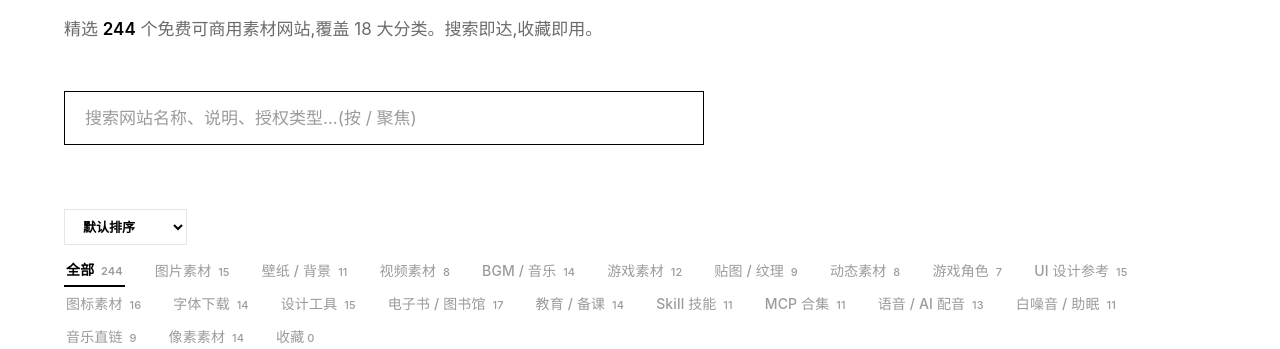
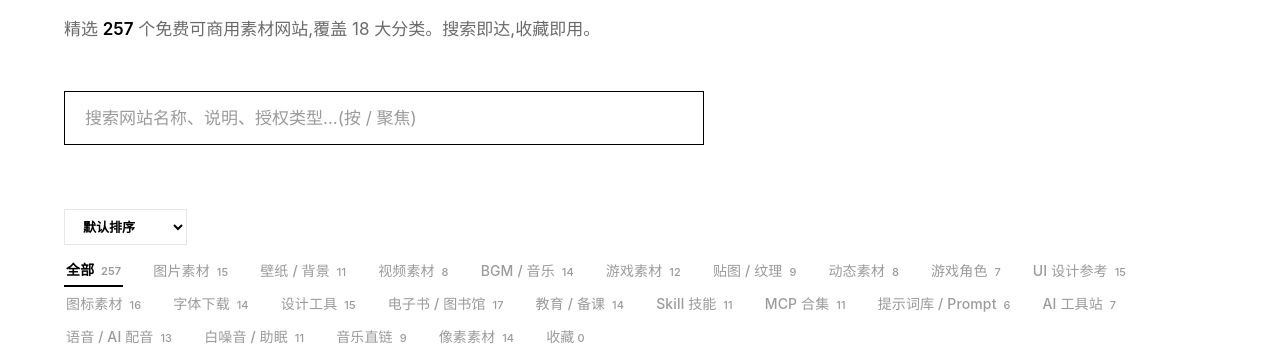
Before and after one commit to ksys404/sucai-nav, a plain HTML site: page index.html in a window 1280 px wide. Shown: the part 451-800 px from the top of the page. Drawn offline with Linux system fonts and the light colour scheme.

Commit message:
加入提示词库(6 站)与 AI 工具站(7 站)分类

```diff
--- a/index.html
+++ b/index.html
@@ -209,7 +209,7 @@
    在这里添加/修改网站 —— 每行一个,照着现有格式复制即可
    cat 取值: image(图片) / wallpaper(壁纸背景) / video(视频) / audio(BGM音乐) / game(游戏) / texture(贴图纹理)
    / motion(动态素材) / character(游戏角色) / ui(UI参考) / icon(图标) / font(字体)
-   / tool(工具) / book(电子书) / edu(教育备课) / skill(技能) / mcp(MCP合集) / voice(语音)
+   / tool(工具) / book(电子书) / edu(教育备课) / skill(技能) / mcp(MCP合集) / prompt(提示词) / aitool(AI工具) / voice(语音)
    / noise(白噪音) / direct(音乐直链) / pixel(像素)
    license 建议写清:免费商用 / 需署名 / CC0 等
    hot: true 会显示「推荐」徽标(可选)
@@ -640,6 +640,36 @@ const SITES = [
   { cat:'mcp', name:'mcp-get', url:'https://mcp-get.com',
     desc:'MCP 包管理器,命令行安装 MCP 服务器。', license:'开源' },
 
+  /* ---------------- 提示词库 / Prompt ---------------- */
+  { cat:'prompt', name:'Snack Prompt', url:'https://snackprompt.com', hot:true,
+    desc:'热门 Prompt 社区,按用途分类,可点赞收藏。', license:'免费' },
+  { cat:'prompt', name:'PromptBase', url:'https://promptbase.com',
+    desc:'Prompt 交易市场,可买可卖高质量提示词。', license:'免费/付费' },
+  { cat:'prompt', name:'AIPRM', url:'https://www.aiprm.com',
+    desc:'ChatGPT 提示词浏览器插件,海量现成模板。', license:'免费/付费' },
+  { cat:'prompt', name:'Prompt Engineering Guide', url:'https://www.promptingguide.ai', hot:true,
+    desc:'提示工程权威指南,含技巧与论文合集。', license:'免费' },
+  { cat:'prompt', name:'Learn Prompting', url:'https://learnprompting.org',
+    desc:'系统化的提示工程教程,中英双语。', license:'免费' },
+  { cat:'prompt', name:'awesome-chatgpt-prompts', url:'https://github.com/f/awesome-chatgpt-prompts', hot:true,
+    desc:'GitHub 最著名的 ChatGPT 提示词合集,按角色分类。', license:'开源(CC0)' },
+
+  /* ---------------- AI 工具站 ---------------- */
+  { cat:'aitool', name:'There\'s An AI For That', url:'https://theresanaiforthat.com', hot:true,
+    desc:'按任务查找 AI 工具,聚合数量庞大。', license:'免费' },
+  { cat:'aitool', name:'Futurepedia', url:'https://www.futurepedia.io',
+    desc:'AI 工具目录,含评测与分类筛选。', license:'免费' },
+  { cat:'aitool', name:'Future Tools', url:'https://www.futuretools.io',
+    desc:'AI 工具列表,持续收录最新应用。', license:'免费' },
+  { cat:'aitool', name:'通往 AGI 之路', url:'https://www.waytoagi.com', hot:true,
+    desc:'中文 AI 知识库 + 工具导航,入门到进阶资源齐全。', license:'免费' },
+  { cat:'aitool', name:'AI 工具集', url:'https://ai-bot.cn', hot:true,
+    desc:'中文 AI 工具导航站,分类细、更新快。', license:'免费' },
+  { cat:'aitool', name:'SuperTools', url:'https://supertools.therundown.ai',
+    desc:'精选 AI 工具,附每日 AI 新闻。', license:'免费' },
+  { cat:'aitool', name:'Toolify', url:'https://www.toolify.ai',
+    desc:'AI 工具目录,按分类/热度浏览。', license:'免费' },
+
   /* ---------------- 语音 / AI 配音 ---------------- */
   { cat:'voice', name:'ElevenLabs', url:'https://elevenlabs.io', hot:true,
     desc:'顶级 AI 语音合成与克隆,多语言,免费额度。', license:'免费额度+付费' },
@@ -756,6 +786,8 @@ const CATS = {
   tool:  { label:'设计工具' },
   skill: { label:'Skill 技能' },
   mcp:   { label:'MCP 合集' },
+  prompt: { label:'提示词库 / Prompt' },
+  aitool: { label:'AI 工具站' },
   voice:  { label:'语音 / AI 配音' },
   noise:  { label:'白噪音 / 助眠' },
   direct: { label:'音乐直链' },
@@ -795,7 +827,7 @@ function escapeHtml(s){ return String(s).replace(/[&<>"']/g, m => ({'&':'&amp;',
 function renderChips() {
   const counts = { all: SITES.length };
   Object.keys(CATS).forEach(c => counts[c] = SITES.filter(s => s.cat === c).length);
-  const order = ['all', 'image', 'wallpaper', 'video', 'audio', 'game', 'texture', 'motion', 'character', 'ui', 'icon', 'font', 'tool', 'book', 'edu', 'skill', 'mcp', 'voice', 'noise', 'direct', 'pixel'];
+  const order = ['all', 'image', 'wallpaper', 'video', 'audio', 'game', 'texture', 'motion', 'character', 'ui', 'icon', 'font', 'tool', 'book', 'edu', 'skill', 'mcp', 'prompt', 'aitool', 'voice', 'noise', 'direct', 'pixel'];
   const catChips = order.map(c =>
     `<button class="chip ${c === currentCat && !onlyFav ? 'active' : ''}" data-cat="${c}">
       ${c === 'all' ? '全部' : CATS[c].label}
```
Also changed, not shown: 1 other file.
